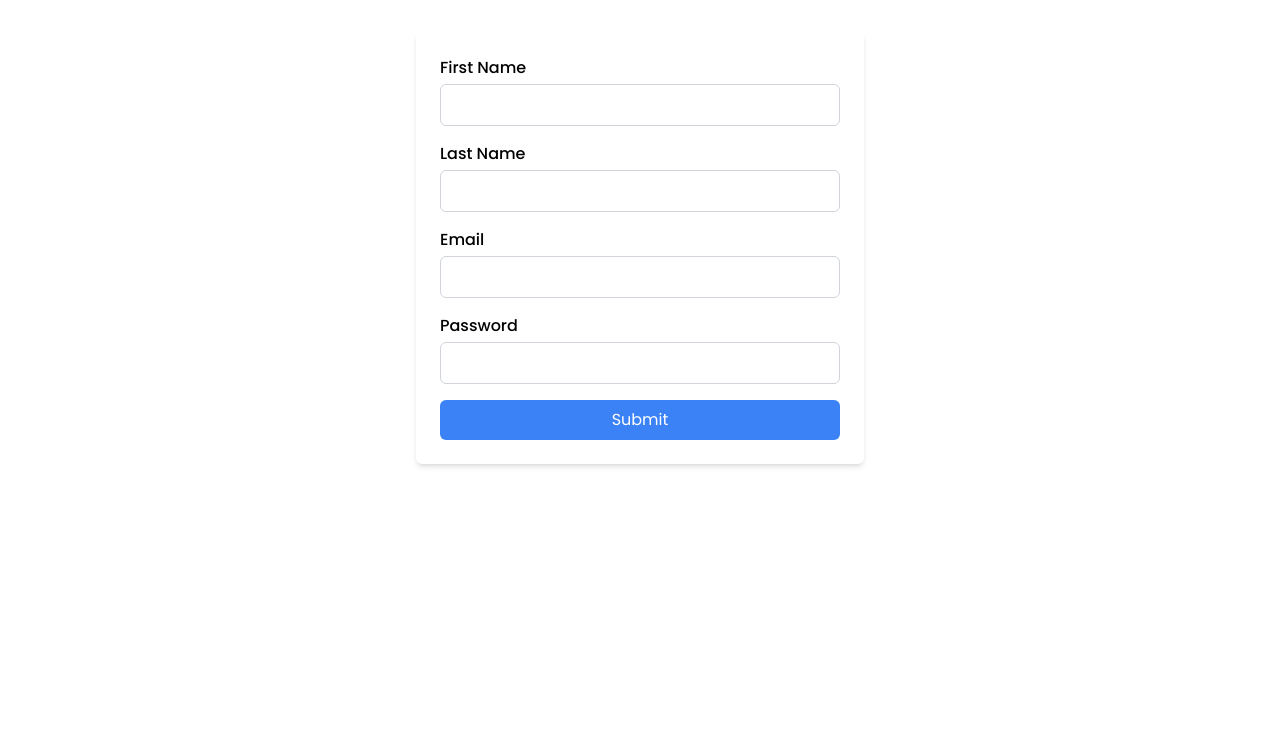
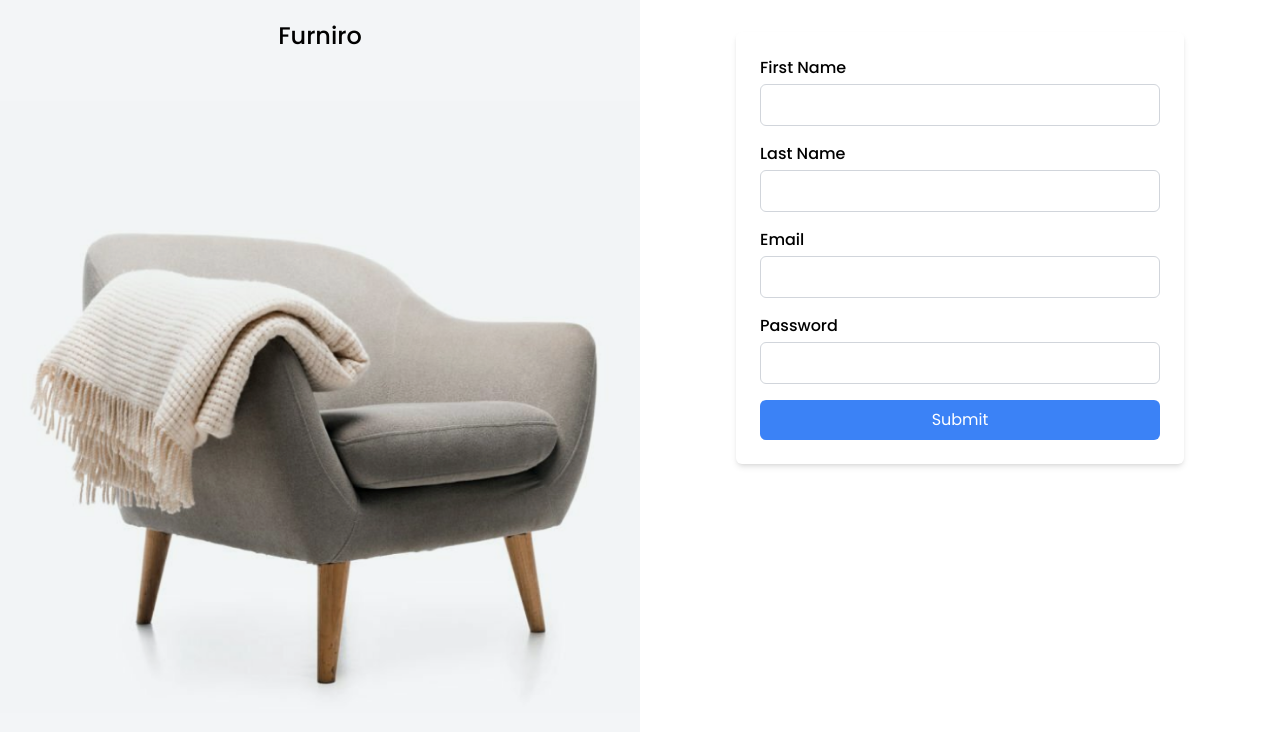
Before and after one commit to Abdalrhman-Almarakeby/furniro-frontend, a Next.js app: page /auth/signup in a window 1280 px wide. Shown: the top 732 px of the page. Built offline with nearby package versions, Linux system fonts and the light colour scheme; no server answers.

Commit message:
Create layout for signup and login pages.

```diff
--- /dev/null
+++ b/src/app/auth/(auth)/layout.tsx
@@ -0,0 +1,31 @@
+import Image from "next/image";
+import { ReactNode } from "react";
+import img from "@/assets/imgs/auth-page-background.png";
+
+type LayoutProps = {
+  children: ReactNode;
+};
+
+export default function Layout({ children }: LayoutProps) {
+  return (
+    <section className="grid grid-cols-2">
+      <div className="relative">
+        <Image
+          src={img}
+          alt="TODO:"
+          placeholder="blur"
+          quality={100}
+          priority={true}
+          className="object-cover w-full h-svh select-none"
+        />
+        <span
+          aria-hidden="true"
+          className="text-black absolute top-5 left-1/2 -translate-x-1/2 font-medium text-2xl"
+        >
+          Furniro
+        </span>
+      </div>
+      <div className="container">{children}</div>
+    </section>
+  );
+}
--- a/src/app/layout.tsx
+++ b/src/app/layout.tsx
@@ -9,7 +9,7 @@ type LayoutProps = {
 };
 
 const poppins = Poppins({
-  weight: ["400", "500"],
+  weight: ["400", "500", "600"],
   style: "normal",
   subsets: ["latin"],
 });
--- a/src/app/page.tsx
+++ b/src/app/page.tsx
@@ -22,10 +22,10 @@ export default function Home() {
   }
 
   return (
-    <>
+    <div className="text-red-900">
       <Link href={"/auth/login"}>Sing in</Link>
       <br />
       <Link href={"/auth/signup"}>Sing up</Link>
-    </>
+    </div>
   );
 }
```
Also changed, not shown: src/app/auth/(auth)/login/page.tsx (renamed from src/app/auth/login/page.tsx), src/app/auth/(auth)/signup/page.tsx (renamed from src/app/auth/signup/page.tsx), src/assets/imgs/auth-page-background.png (added).
